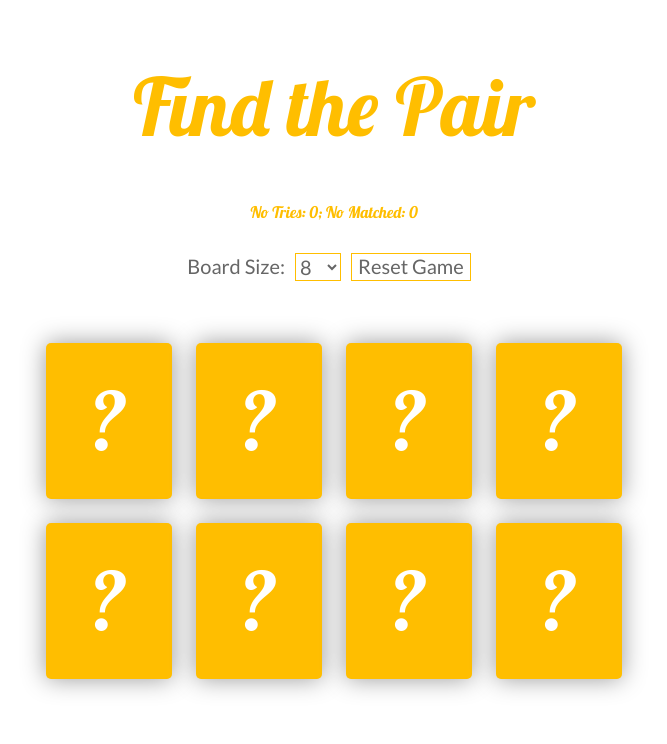
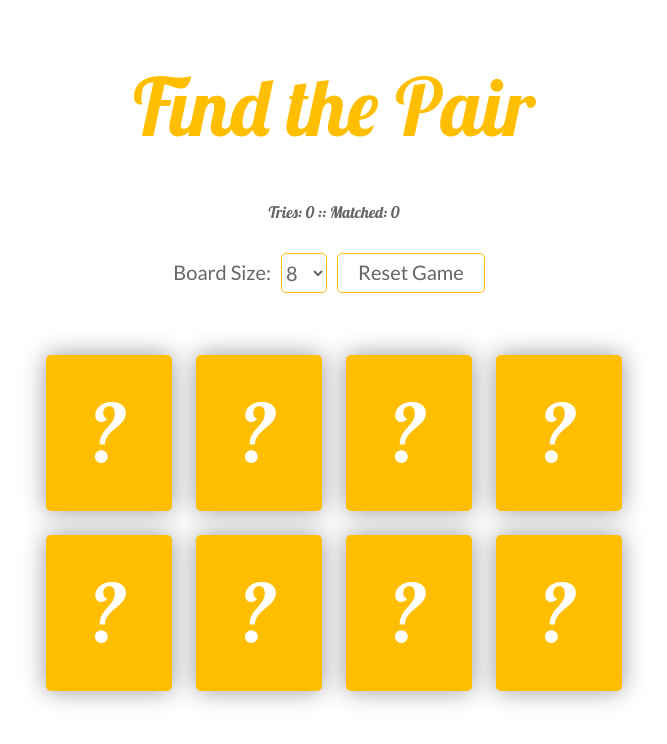
Before and after one commit to raeioul/raeioul.github.io, a React (Create React App) app: page / in a window 1280 px wide. Shown: the top 744 px of the page, without its empty margins (306-973 px from the left). Built offline with nearby package versions, Linux system fonts and the light colour scheme.

Commit message:
Restyled header containing results

```diff
--- a/src/App.js
+++ b/src/App.js
@@ -222,8 +222,8 @@ class App extends React.Component<Props, State> {
     return (
       <Wrapper>
         <MainHeader>Find the Pair</MainHeader>
-        <h4>
-          No Tries: {this.state.noTries}; No Matched: {this.state.noMatched}
+        <h4 style={{ color: 'var(--dust)' }}>
+          Tries: {this.state.noTries} :: Matched: {this.state.noMatched}
         </h4>
 
         <GameControls
--- a/src/App.styles.js
+++ b/src/App.styles.js
@@ -11,4 +11,5 @@ export const Wrapper = styled.div`
 export const MainHeader = styled.h1`
   font-size: 8rem;
   margin: 3rem 0;
+  text-align: center;
 `;
--- a/src/components/GameControls/GameControls.styles.js
+++ b/src/components/GameControls/GameControls.styles.js
@@ -28,7 +28,8 @@ export const Select = styled.select`
   background: none;
   color: var(--dust);
   border: 1px solid var(--mango);
-  height: 100%;
+  border-radius: 5px;
+  height: 40px;
   outline: none;
 `;
 
@@ -36,5 +37,14 @@ export const Reset = styled.button`
   background: none;
   color: var(--dust);
   border: 1px solid var(--mango);
+  border-radius: 5px;
+  height: 40px;
+  padding: 0 2rem;
   outline: none;
+  transition: all 300ms ease-in-out;
+
+  :hover {
+    color: #fff;
+    background: var(--mango);
+  }
 `;
```
